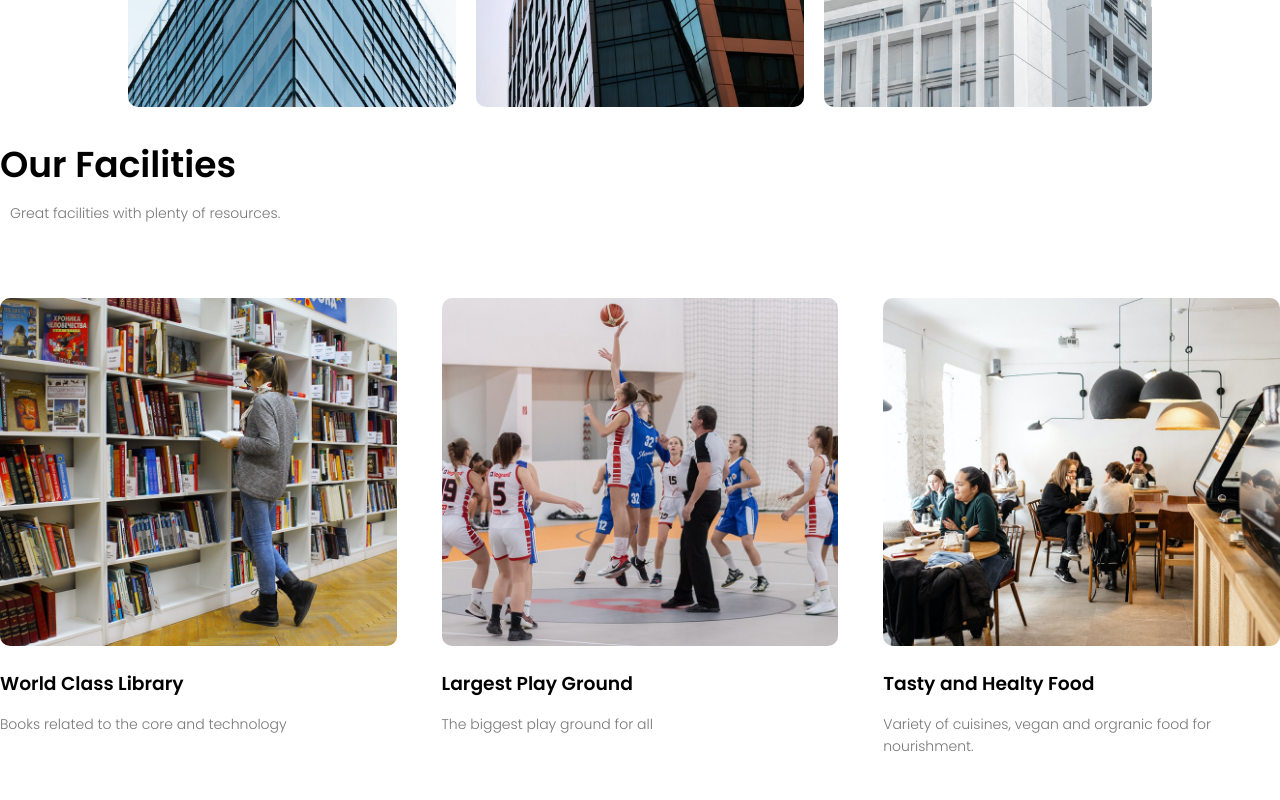
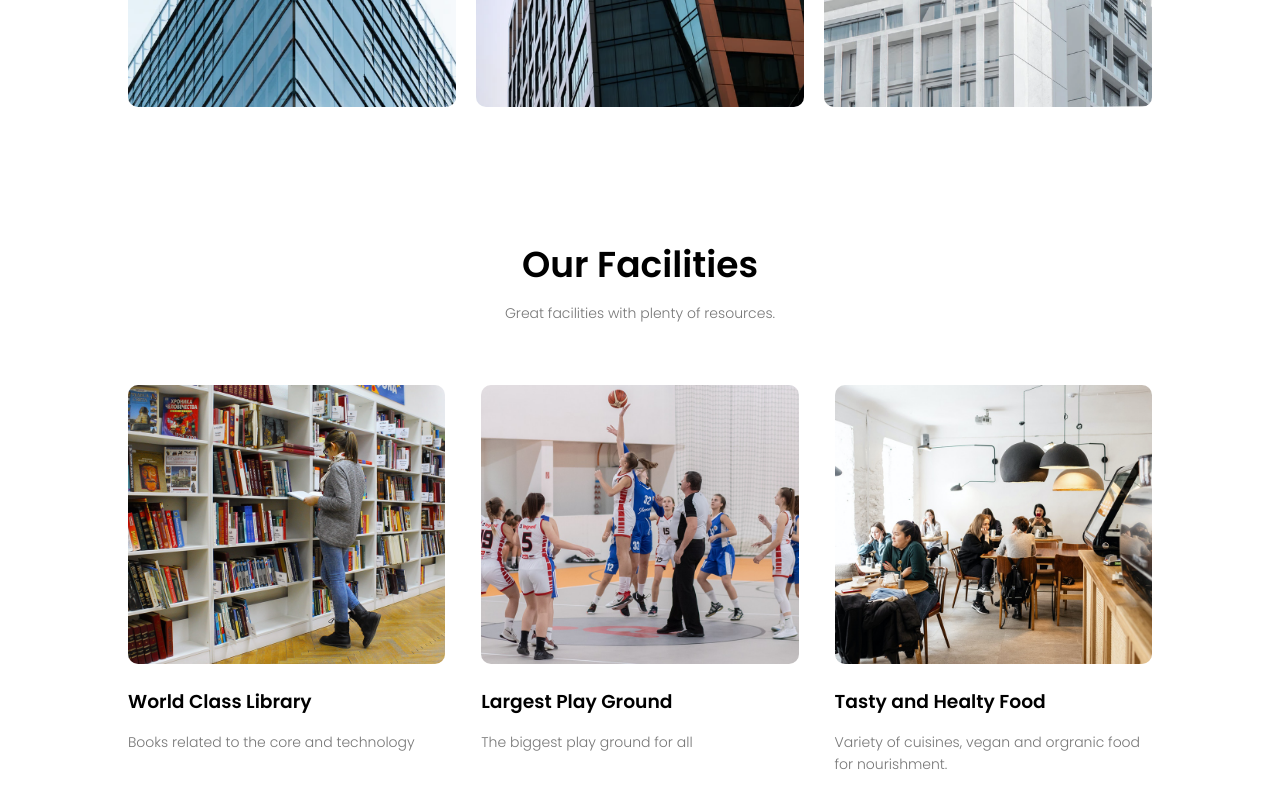
Before and after one commit to anamiikajha/University_website, a plain HTML site: page index.html in a window 1280 px wide. Shown: the part 1940-2740 px from the top of the page. Drawn offline with Linux system fonts and the light colour scheme.

Commit message:
changes made

```diff
--- a/style.css
+++ b/style.css
@@ -206,7 +206,7 @@ h3{
 }
 
 /* ------- facilties------- */
-.facilties{
+.facilities{
     width: 80%;
     margin: auto;
     text-align: center;
```
Also changed, not shown: index.html (indentation only).
